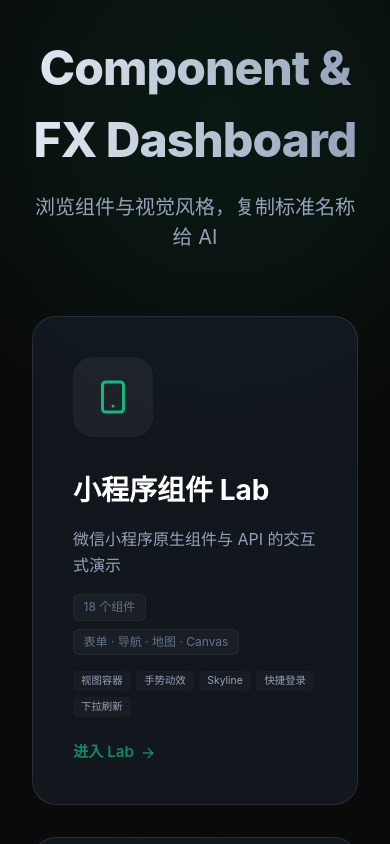
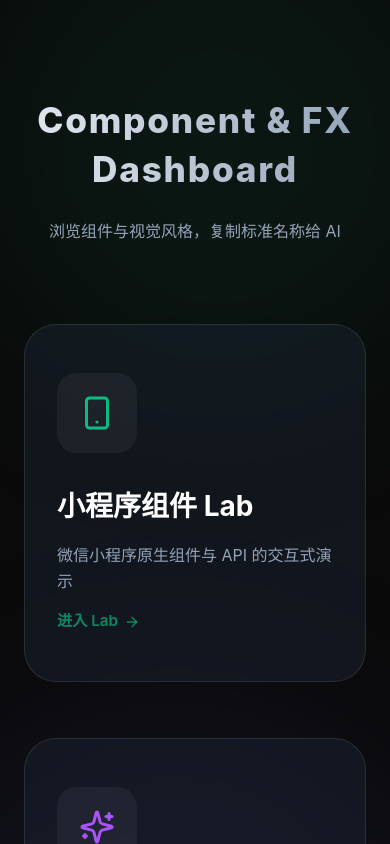
Before and after one commit to szkkb/wechat_miniprogram_dashboard, a React (Vite) app: page / in a window 390 px wide. Shown: the top 844 px of the page. Built offline with nearby package versions, Linux system fonts and the light colour scheme.

Commit message:
style: optimize mobile layout with frontend-design aesthetics (high whitespace, low density)

```diff
--- a/src/components/Layout/Layout.css
+++ b/src/components/Layout/Layout.css
@@ -310,7 +310,14 @@
     }
 
     .topbar {
-        padding: 0 16px;
+        padding: 0 20px;
+        border-bottom: none;
+        border: 1px solid rgba(255, 255, 255, 0.05); /* very subtle to give it a glass feel */
+        background: rgba(10, 10, 12, 0.6);
+        box-shadow: 0 12px 40px rgba(0, 0, 0, 0.6);
+        margin: 12px 16px;
+        border-radius: 24px;
+        height: 64px;
     }
 
     .mobile-menu-btn {
@@ -318,7 +325,12 @@
     }
 
     .page-subtitle {
-        display: none;
+        display: none !important;
+    }
+
+    .page-title {
+        font-size: 1.15rem; /* Slightly smaller for elegance */
+        letter-spacing: 0.03em;
     }
 
     .sidebar-overlay.active {
@@ -328,6 +340,6 @@
     }
 
     .content-wrapper {
-        padding: 16px;
+        padding: 24px 24px 80px 24px; /* massive padding, letting content breathe */
     }
 }
--- a/src/components/WebFXLayout/WebFX.css
+++ b/src/components/WebFXLayout/WebFX.css
@@ -161,4 +161,19 @@
     }
     .webfx-sidebar.open { transform: translateX(0); }
     .webfx-sidebar-overlay.active { opacity: 1; pointer-events: all; }
+
+    .webfx-topbar {
+        border-bottom: none;
+        background: rgba(15, 23, 42, 0.7);
+        border: 1px solid rgba(255, 255, 255, 0.05);
+        margin: 12px 16px;
+        border-radius: 24px;
+        padding: 0 1.25rem;
+        height: 64px;
+        box-shadow: 0 12px 40px rgba(0, 0, 0, 0.5);
+    }
+
+    .webfx-content {
+        padding: 2.5rem 1.5rem 6rem; /* generous whitespace */
+    }
 }
--- a/src/pages/LandingPage.css
+++ b/src/pages/LandingPage.css
@@ -177,3 +177,38 @@
     0% { transform: translate(0, 0); }
     100% { transform: translate(50px, 50px); }
 }
+
+/* Extreme Whitespace Mobile Overrides */
+@media (max-width: 768px) {
+    .landing-content {
+        padding: 6rem 1.5rem 2rem;
+        gap: 5rem;
+    }
+
+    .workspace-cards {
+        gap: 3.5rem;
+    }
+
+    .workspace-card {
+        padding: 3rem 2rem;
+        border-radius: 32px;
+    }
+
+    .landing-title {
+        font-size: 2.2rem;
+        line-height: 1.4;
+        letter-spacing: 0.05em;
+        margin-bottom: 1.5rem;
+    }
+
+    .landing-subtitle {
+        font-size: 1rem;
+        line-height: 1.6;
+    }
+
+    /* Strict Info Density Limit */
+    .card-tags,
+    .card-stats {
+        display: none !important;
+    }
+}
```
